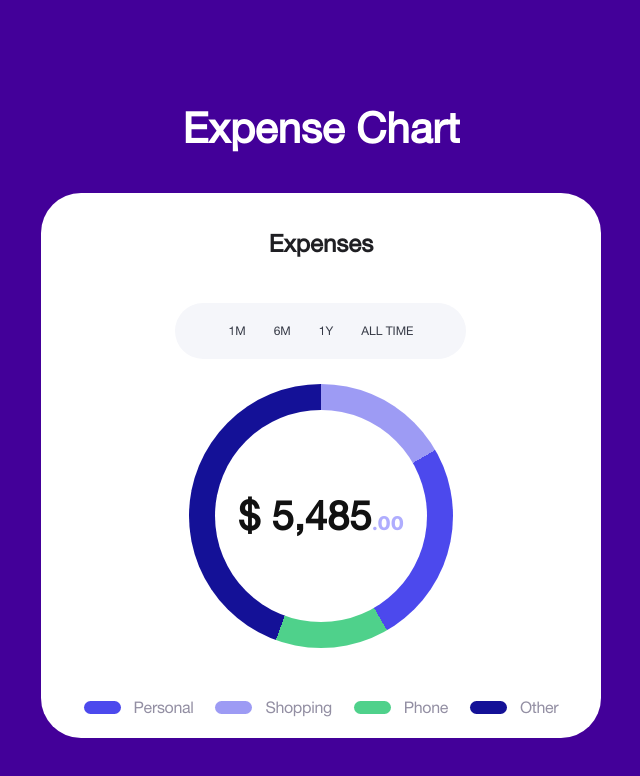
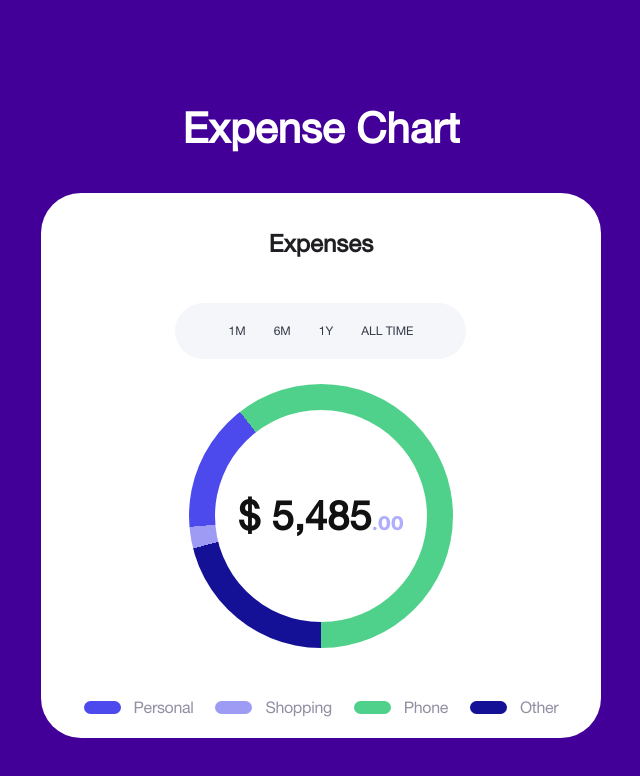
Before and after one commit to Meraj-Kazi/expense-chart, a Next.js app: page / in a window 1280 px wide. Shown: the top 776 px of the page, without its empty margins (319-959 px from the left). Built offline with nearby package versions, Linux system fonts and the light colour scheme.

Commit message:
Customize chart component for dynamic data and error handling in homepage

```diff
--- a/src/app/page.tsx
+++ b/src/app/page.tsx
@@ -74,7 +74,7 @@ export default function Home() {
                     </div>
 
                     {/* Chart */}
-                    <Chart />
+                    {data.length > 0 && <Chart values={data[0]} />}
 
                     {/* Categories */}
                     <div className='flex gap-[1.37rem]'>
--- a/src/components/Chart.tsx
+++ b/src/components/Chart.tsx
@@ -3,26 +3,35 @@ import { Inter } from 'next/font/google';
 
 const inter = Inter({ subsets: ['latin'] });
 
-const Chart = () => {
+const Chart = ({ values }: { values: any }) => {
+    const total =
+        values.personal + values.shopping + values.phone + values.other;
+
+    const otherPercentage = (values.other * 360) / total;
+    const shoppingPercentage = (values.shopping * 360) / total;
+    const personalPercentage = (values.personal * 360) / total;
+    const phonePercentage = (values.phone * 360) / total;
+
     const styles = () => ({
         width: `16.5rem`,
         height: `16.5rem`,
-        background: `conic-gradient( #9d9bf4 60deg,
-        #4c49ed 60deg 150deg,
-        #4fd18b 150deg 200deg,
-        #141197 200deg 360deg
+        background: `conic-gradient(
+            #141197 ${otherPercentage}deg,
+            #9d9bf4 ${otherPercentage}deg ${shoppingPercentage}deg,
+            #4c49ed ${shoppingPercentage}deg ${personalPercentage}deg,
+            #4fd18b ${personalPercentage}deg ${phonePercentage}deg
     )`,
     });
     return (
         <div
             style={styles()}
-            className=' rounded-[20rem] flex items-center justify-center mb-[2.94rem]'
+            className=' rounded-[20rem] flex items-center justify-center mb-[2.94rem] rotate-180'
         >
             <div
                 className='bg-[#FFF] w-[13.25rem] h-[13.25rem] rounded-[20rem]
-                            flex items-center justify-center'
+                            flex items-center justify-center rotate-180'
             >
-                <p className=' text-[#111] text-[2.5rem] font-[700]'>
+                <p className=' text-[#111] text-[2.5rem] font-[700] '>
                     $ 5,485
                     <span
                         className={`${inter.className} font-[800] text-[#AFADFE] text-[1.1875rem]`}
```
